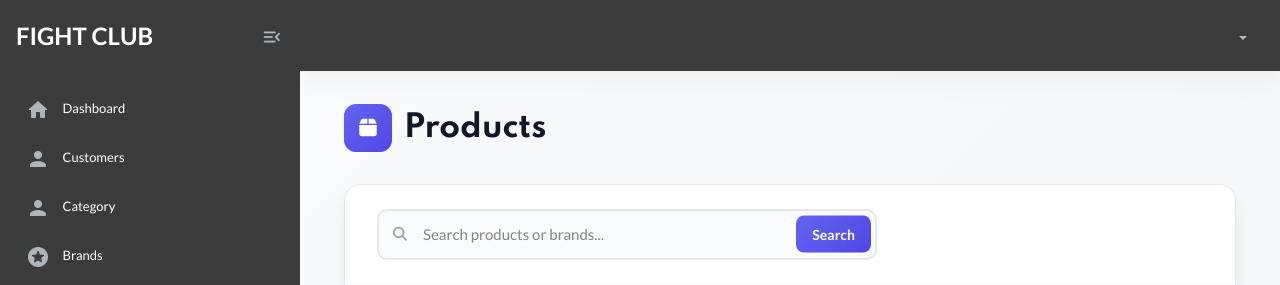
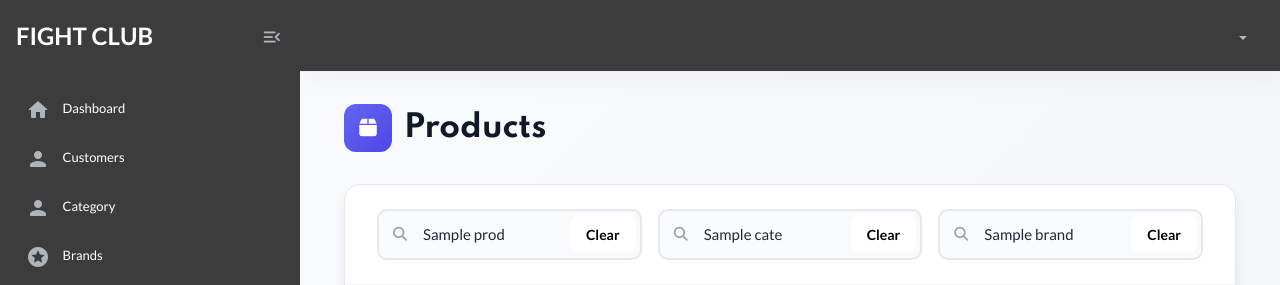
Before and after one commit to Sankar093git/FIGHT_CLUB, a Node server app: template views/admin/products.ejs in a window 1280 px wide. Shown: the top 285 px of the page. Run offline with Node 20, Linux system fonts and the light colour scheme; the template is opened without the code that fills it: most values are stand-ins (such as "Sample title", 1, 10 or a date in 2020); some libraries are stand-ins or nearby versions.

Commit message:
Filters have been added to the product list page in the admin

```diff
--- a/views/admin/products.ejs
+++ b/views/admin/products.ejs
@@ -440,17 +440,39 @@
         <!-- Main Content Card -->
         <div class="content-card">
             <!-- Search Header -->
+        <form action="" method="get">
             <div class="card-header-section">
-                <form action="" method="get" class="search-wrapper">
+                <div class="search-wrapper">
                     <i class="fa fa-search"></i>
-                    <input type="text" value="<%=queryVal.search%>" class="search-input" placeholder="Search products or brands..." name="search">
-                    <% if(queryVal.search) {%>
-                        <button class="clear-btn" onclick="clearFilters()">Clear</button>
+                    <input type="text" value="<%=queryVal.prod%>" id="prod" class="search-input" placeholder="Search products..." name="prod">
+                    <% if(queryVal.prod) {%>
+                        <button class="clear-btn" onclick="clearFilters('product')">Clear</button>
                         <% }else{ %>
                     <button class="search-btn" type="submit">Search</button>
                     <% } %>
-                </form>
+                </div>
+
+                <div class="search-wrapper">
+                    <i class="fa fa-search"></i>
+                    <input type="text" value="<%=queryVal.cate%>" id="cate" class="search-input" placeholder="Search category..." name="cate">
+                    <% if(queryVal.cate) {%>
+                        <button class="clear-btn" onclick="clearFilters('category')">Clear</button>
+                        <% }else{ %>
+                    <button class="search-btn" type="submit">Search</button>
+                    <% } %>
+                </div>
+
+                <div class="search-wrapper">
+                    <i class="fa fa-search"></i>
+                    <input type="text" value="<%=queryVal.brand%>" id="brand" class="search-input" placeholder="Search brands..." name="brand">
+                    <% if(queryVal.brand) {%>
+                        <button class="clear-btn" onclick="clearFilters('brand')">Clear</button>
+                        <% }else{ %>
+                    <button class="search-btn" type="submit">Search</button>
+                    <% } %>
+                </div>
             </div>
+            </form>
 
             <!-- Products Table -->
             <table class="products-table">
@@ -531,7 +553,7 @@
             <!-- Pagination -->
             <div class="pagination-wrapper">
                 <% for (let i = 1; i <= totalPages; i++) { %>
-                    <a class="page-btn <%= (i === currentPage) ? 'active' : '' %>" href="?page=<%= i %>"><%= i %></a>
+                    <a class="page-btn <%= (i === currentPage) ? 'active' : '' %>" href="/admin/products?page=<%= i %>&prod=<%= queryVal.prod || '' %>&cate=<%= queryVal.cate || '' %>&brand=<%= queryVal.brand || '' %>"><%= i %></a>
                 <% } %>
             </div>
         </div>
@@ -670,10 +692,19 @@
         }
     }
 
-    function clearFilters(){
+    function clearFilters(filter){
         try {
+            let prod=document.getElementById("prod").value;
+            let cate=document.getElementById("cate").value;
+            let brand=document.getElementById("brand").value;
             event.preventDefault();
-            window.location.href="/admin/products"
+            if(filter=="product"){
+                window.location.href=`/admin/products?prod=&cate=${cate}&brand=${brand}`
+            }else if(filter=="category"){
+                window.location.href=`/admin/products?prod=${prod}&cate=&brand=${brand}`
+            }else if(filter=="brand"){
+                window.location.href=`/admin/products?prod=${prod}&cate=${cate}&brand=`
+            }
         } catch (error) {
             console.error("error while clearing filter",error);
         }
```
Also changed, not shown: controllers/admin/productController.js (+22 -8 lines).
